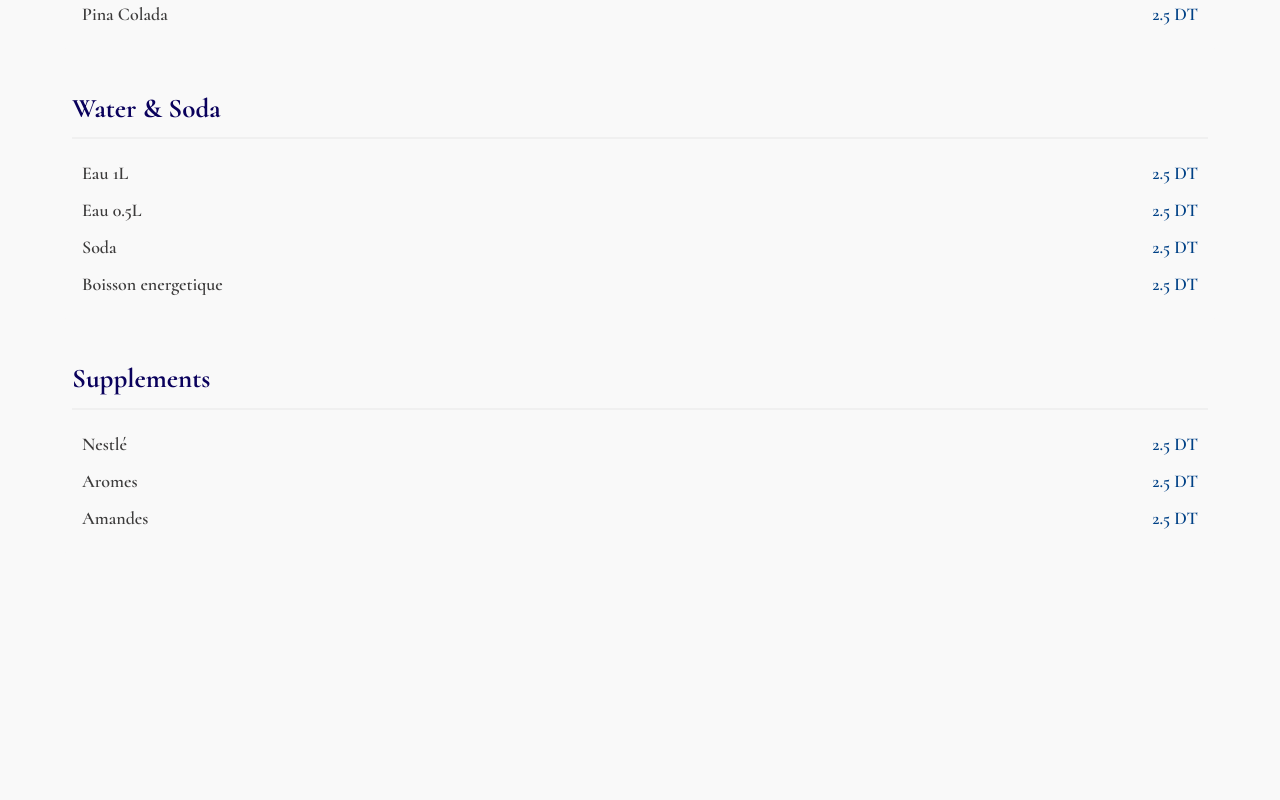
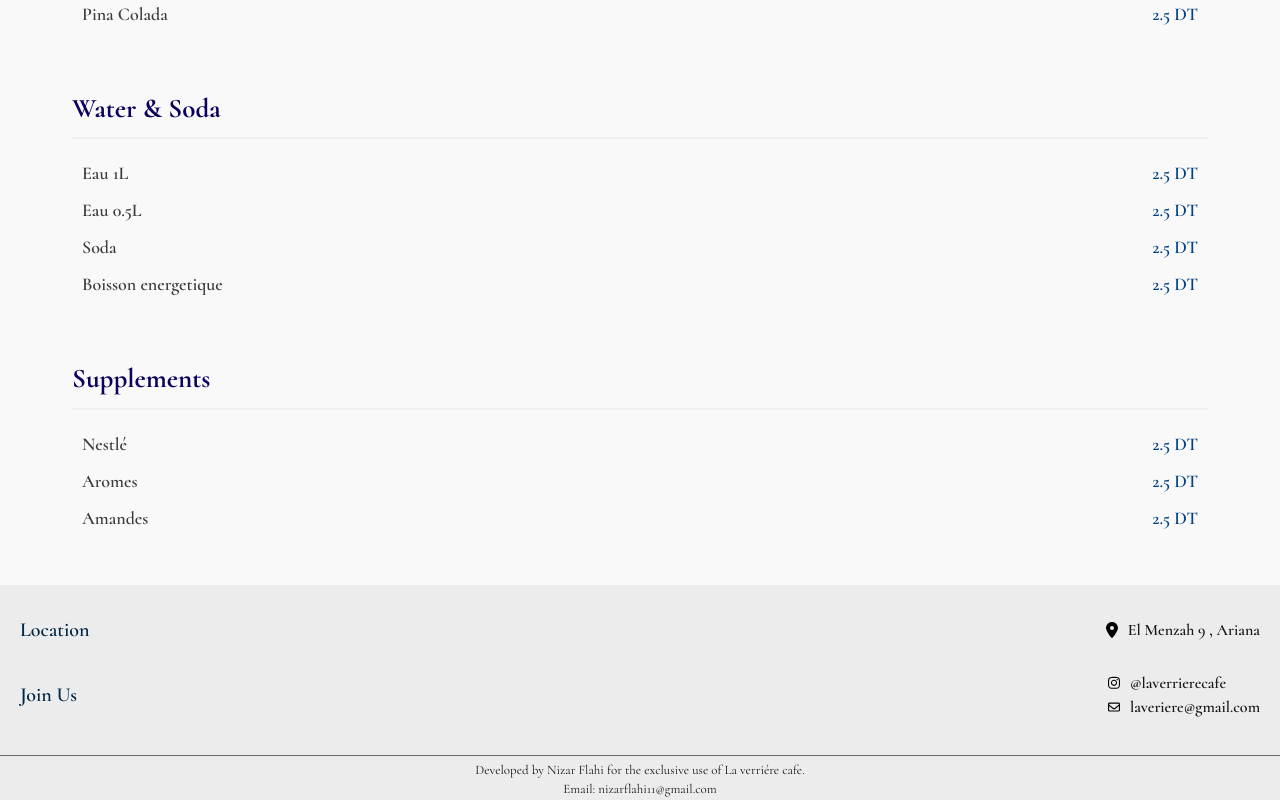
Before and after one commit to nizar-fl/La-Verri-re-Menu, a Next.js app: page / in a window 1280 px wide. Shown: the part 3996-4796 px from the top of the page. Before the commit the page ends 4581 px from the top, so only its background shows below. Built offline with nearby package versions, Linux system fonts and the light colour scheme; a web font is replaced by a local one.

Commit message:
creating a footer

```diff
--- a/app/page.js
+++ b/app/page.js
@@ -1,3 +1,4 @@
+import Footer from "@/sections/footer/Footer";
 import MainPage from "@/sections/main/MainPage";
 
 
@@ -6,6 +7,7 @@
   return (
     <div className="Home">
       <MainPage />
+      <Footer/>
     </div>
   );
 }
--- a/sections/footer/Footer.jsx
+++ b/sections/footer/Footer.jsx
@@ -0,0 +1,43 @@
+import "./FooterCss.css";
+
+
+export default function Footer() {
+  return (
+    <div className="footerContainer">
+        <div className="contactandlocation">
+            <div className="contact">
+                <h1> Location </h1>
+                <div className="location">
+
+                    <svg className="contactandlogoicon" xmlns="http://www.w3.org/2000/svg" viewBox="0 0 384 512"><path d="M215.7 499.2C267 435 384 279.4 384 192C384 86 298 0 192 0S0 86 0 192c0 87.4 117 243 168.3 307.2c12.3 15.3 35.1 15.3 47.4 0zM192 128a64 64 0 1 1 0 128 64 64 0 1 1 0-128z"/></svg>
+                    <a href="https://maps.app.goo.gl/vM9pZtvziufvrFvA8" target="_blank" rel="noreferrer">El Menzah 9 , Ariana </a>
+                </div>
+            </div>
+
+            <div className="contact">
+                <h1>Join Us </h1>
+                <div>
+                    <div className="location">
+                    <svg className="contactandlogoicon" xmlns="http://www.w3.org/2000/svg" viewBox="0 0 448 512"><path d="M224.1 141c-63.6 0-114.9 51.3-114.9 114.9s51.3 114.9 114.9 114.9S339 319.5 339 255.9 287.7 141 224.1 141zm0 189.6c-41.1 0-74.7-33.5-74.7-74.7s33.5-74.7 74.7-74.7 74.7 33.5 74.7 74.7-33.6 74.7-74.7 74.7zm146.4-194.3c0 14.9-12 26.8-26.8 26.8-14.9 0-26.8-12-26.8-26.8s12-26.8 26.8-26.8 26.8 12 26.8 26.8zm76.1 27.2c-1.7-35.9-9.9-67.7-36.2-93.9-26.2-26.2-58-34.4-93.9-36.2-37-2.1-147.9-2.1-184.9 0-35.8 1.7-67.6 9.9-93.9 36.1s-34.4 58-36.2 93.9c-2.1 37-2.1 147.9 0 184.9 1.7 35.9 9.9 67.7 36.2 93.9s58 34.4 93.9 36.2c37 2.1 147.9 2.1 184.9 0 35.9-1.7 67.7-9.9 93.9-36.2 26.2-26.2 34.4-58 36.2-93.9 2.1-37 2.1-147.8 0-184.8zM398.8 388c-7.8 19.6-22.9 34.7-42.6 42.6-29.5 11.7-99.5 9-132.1 9s-102.7 2.6-132.1-9c-19.6-7.8-34.7-22.9-42.6-42.6-11.7-29.5-9-99.5-9-132.1s-2.6-102.7 9-132.1c7.8-19.6 22.9-34.7 42.6-42.6 29.5-11.7 99.5-9 132.1-9s102.7-2.6 132.1 9c19.6 7.8 34.7 22.9 42.6 42.6 11.7 29.5 9 99.5 9 132.1s2.7 102.7-9 132.1z"/></svg>
+                    <a href="https://www.instagram.com/laverrierecafe/" target="_blank" rel="noreferrer">
+                        @laverrierecafe
+                    </a>
+                    </div>
+
+
+                    <div className="location">
+                        <svg  className="contactandlogoicon" xmlns="http://www.w3.org/2000/svg" viewBox="0 0 512 512"><path d="M64 112c-8.8 0-16 7.2-16 16l0 22.1L220.5 291.7c20.7 17 50.4 17 71.1 0L464 150.1l0-22.1c0-8.8-7.2-16-16-16L64 112zM48 212.2L48 384c0 8.8 7.2 16 16 16l384 0c8.8 0 16-7.2 16-16l0-171.8L322 328.8c-38.4 31.5-93.7 31.5-132 0L48 212.2zM0 128C0 92.7 28.7 64 64 64l384 0c35.3 0 64 28.7 64 64l0 256c0 35.3-28.7 64-64 64L64 448c-35.3 0-64-28.7-64-64L0 128z"/></svg>
+                        <p>laveriere@gmail.com</p>
+                    </div>
+                </div>
+
+
+            </div>
+        </div>
+        <div className="grayline"></div>
+        <div className="legalinfo">
+            <p>Developed by Nizar Flahi for the exclusive use of La verriére cafe. <br /> Email: nizarflahi11@gmail.com</p>
+        </div>
+    </div>
+  )
+}
--- a/sections/footer/FooterCss.css
+++ b/sections/footer/FooterCss.css
@@ -0,0 +1,50 @@
+.contactandlogoicon{
+    width: 12px;
+
+}
+
+.footerContainer{
+    width: 100%;
+    background-color: rgb(236, 236, 236) ;
+
+}
+.contactandlocation{
+    display: flex;
+    flex-direction: column;
+    justify-content: space-between;
+    padding: 20px 20px;
+}
+.location{
+    display: flex;
+    height: min-content;
+    align-items: center;
+    gap: 10px;
+    text-decoration: none;
+    font-weight: 600;
+}
+.contact{
+    display: flex;
+    flex-direction: row;
+    align-items: center;
+    justify-content: space-between;
+    margin-bottom: 15px;
+}
+.contact>h1{
+    font-size: 20px;
+    color: rgb(0, 39, 71);
+    font-weight: 600;
+    margin: 10px 0px;
+}
+.grayline{
+    width: 100%;
+    height: 1px;
+    background-color: rgb(106, 106, 106);
+}
+.legalinfo{
+    font-size: 13px;
+    padding-left: auto;
+    padding-right: auto;
+    margin-top: 5px;
+    width: 100%;
+    text-align: center;
+}
```
